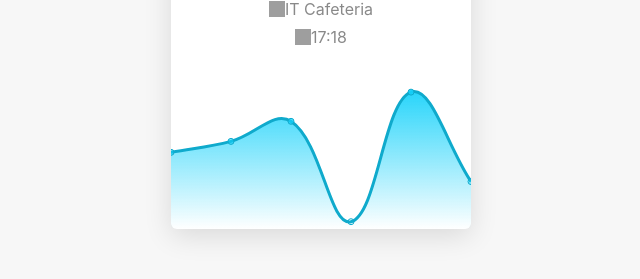
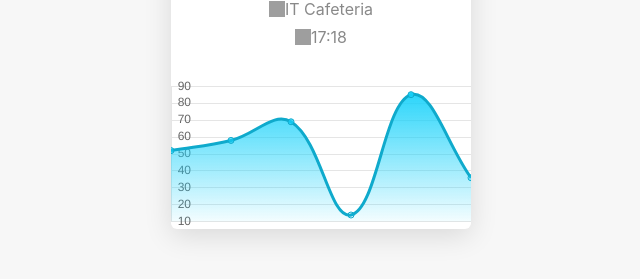
Before and after one commit to chin8628/AirQuality-IT-Frontend, a Next.js app: page / in a window 1280 px wide. Shown: the part 272-551 px from the top of the page, without its empty margins (319-959 px from the left). Built offline with nearby package versions, Linux system fonts and the light colour scheme; grey boxes are pictures that could not be loaded.

Commit message:
Setted y axe to display

```diff
--- a/comps/SensorCard/Chart.jsx
+++ b/comps/SensorCard/Chart.jsx
@@ -49,9 +49,12 @@ const Chart = ({ values }) => {
       ],
       yAxes: [
         {
-          display: false,
+          display: true,
           scaleLabel: {
             display: false,
+          },
+          ticks: {
+            padding: -30,
           },
         },
       ],
```
